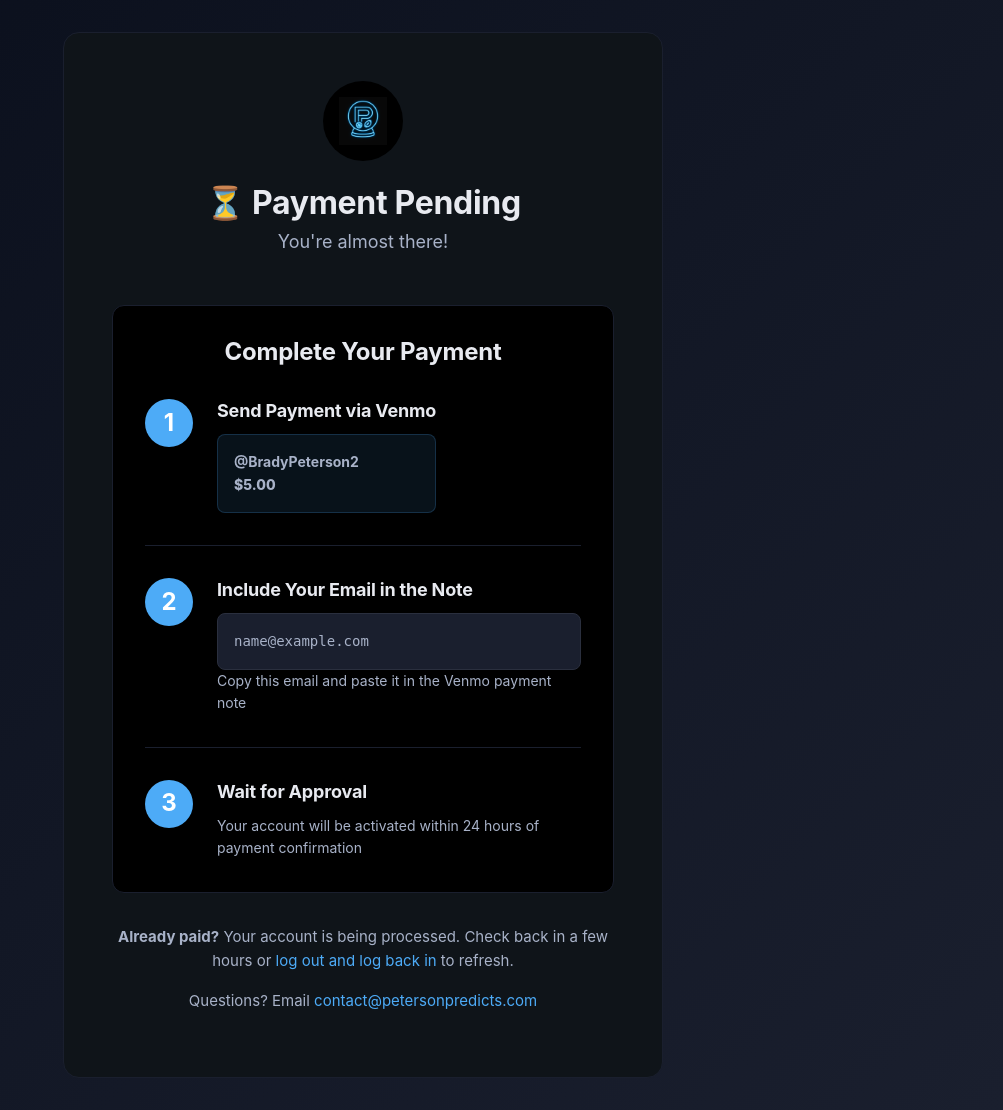
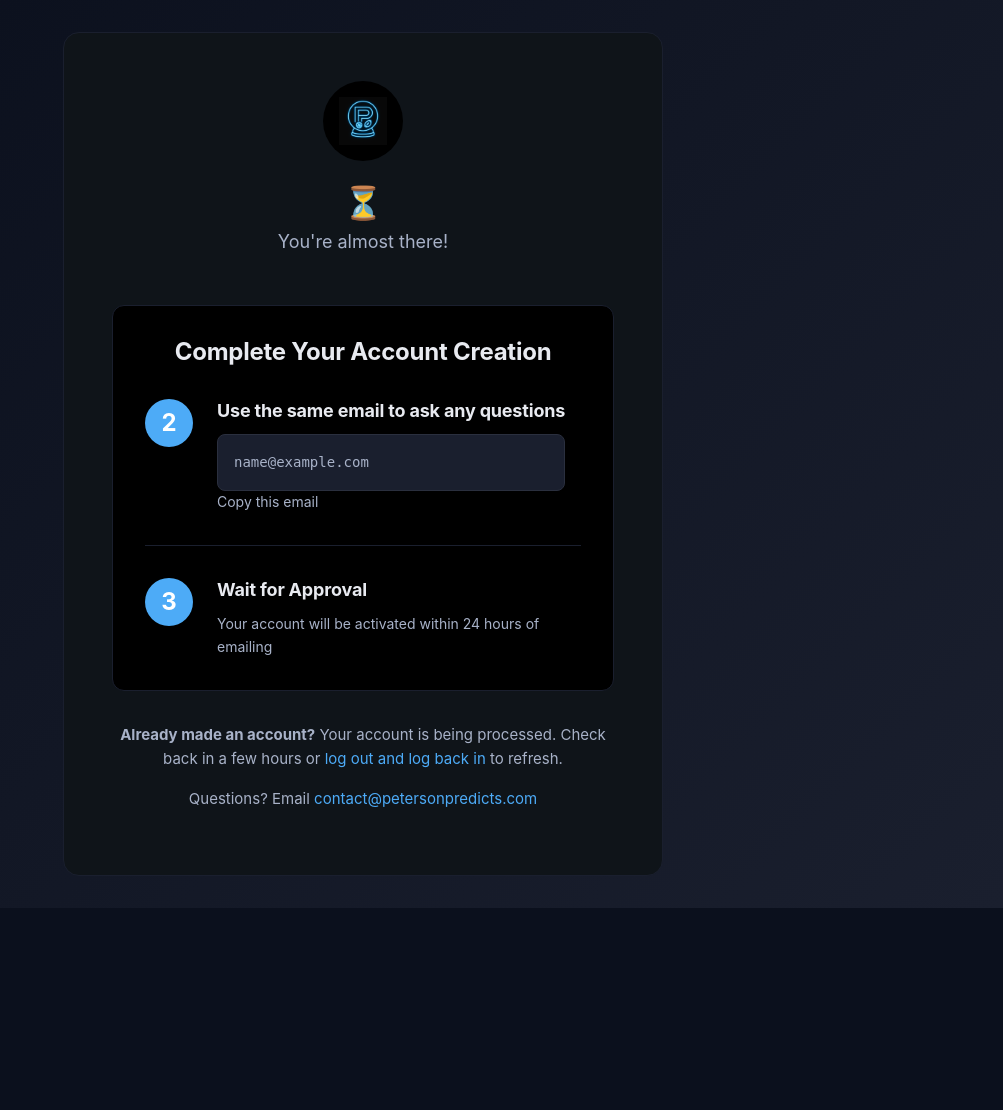
Before and after one commit to bradyrpeterson/Combined-Sports-Analytics, a Flask app: page /payment-pending in a window 1280 px wide. Shown: the whole page, without its empty margins (277-1280 px from the left). After the commit the page ends 908 px from the top, so only its background shows below. Run offline with Flask 3, Linux system fonts and the light colour scheme; the visitor is signed in with stand-in values (Sample User, id 1); parts of the project's set-up code (start-up, migrations or seed data) failed here and were passed over.

Commit message:
Updated formatting

```diff
--- a/templates/payment_pending.html
+++ b/templates/payment_pending.html
@@ -15,30 +15,19 @@
         <div class="logo-circle">
           <img src="{{ url_for('static', filename='favicon.png') }}" alt="PetersonPredicts Logo">
         </div>
-        <h1>⏳ Payment Pending</h1>
+        <h1>⏳</h1>
         <p class="subtitle">You're almost there!</p>
       </div>
 
       <div class="payment-instructions-box">
-        <h2>Complete Your Payment</h2>
-
-        <div class="payment-step">
-          <div class="step-number">1</div>
-          <div class="step-content">
-            <h3>Send Payment via Venmo</h3>
-            <div class="venmo-details">
-              <p class="venmo-username">@BradyPeterson2</p>
-              <p class="venmo-amount">$5.00</p>
-            </div>
-          </div>
-        </div>
+        <h2>Complete Your Account Creation</h2>
 
         <div class="payment-step">
           <div class="step-number">2</div>
           <div class="step-content">
-            <h3>Include Your Email in the Note</h3>
+            <h3>Use the same email to ask any questions</h3>
             <p class="user-email">{{ email }}</p>
-            <p class="instruction-text">Copy this email and paste it in the Venmo payment note</p>
+            <p class="instruction-text">Copy this email</p>
           </div>
         </div>
 
@@ -46,14 +35,14 @@
           <div class="step-number">3</div>
           <div class="step-content">
             <h3>Wait for Approval</h3>
-            <p class="instruction-text">Your account will be activated within 24 hours of payment confirmation</p>
+            <p class="instruction-text">Your account will be activated within 24 hours of emailing</p>
           </div>
         </div>
       </div>
 
       <div class="payment-footer">
         <p class="footer-note">
-          <strong>Already paid?</strong> Your account is being processed. Check back in a few hours or
+          <strong>Already made an account?</strong> Your account is being processed. Check back in a few hours or
           <a href="{{ url_for('logout') }}">log out and log back in</a> to refresh.
         </p>
 
```
Also changed, not shown: templates/index.html (+7 -8 lines).
